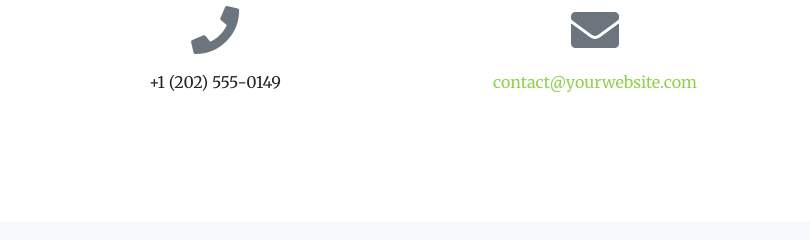
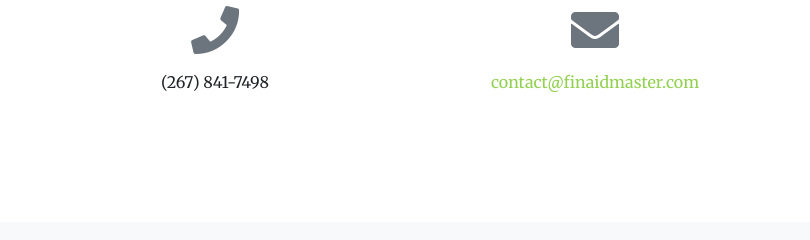
Before and after one commit to phillyfinaidhelp/finaidmaster, a website with bundled scripts: page index.html in a window 1280 px wide. Shown: the part 3114-3354 px from the top of the page, 235-1045 px from the left. Built offline with nearby package versions, Linux system fonts and the light colour scheme.

Commit message:
Update index.html

```diff
--- a/index.html
+++ b/index.html
@@ -230,12 +230,12 @@
       <div class="row">
         <div class="col-lg-4 ml-auto text-center mb-5 mb-lg-0">
           <i class="fas fa-phone fa-3x mb-3 text-muted"></i>
-          <div>+1 (202) 555-0149</div>
+          <div>(267) 841-7498</div>
         </div>
         <div class="col-lg-4 mr-auto text-center">
           <i class="fas fa-envelope fa-3x mb-3 text-muted"></i>
           <!-- Make sure to change the email address in anchor text AND the link below! -->
-          <a class="d-block" href="mailto:contact@yourwebsite.com">contact@yourwebsite.com</a>
+          <a class="d-block" href="mailto:contact@finaidmaster.com">contact@finaidmaster.com</a>
         </div>
       </div>
     </div>
```
